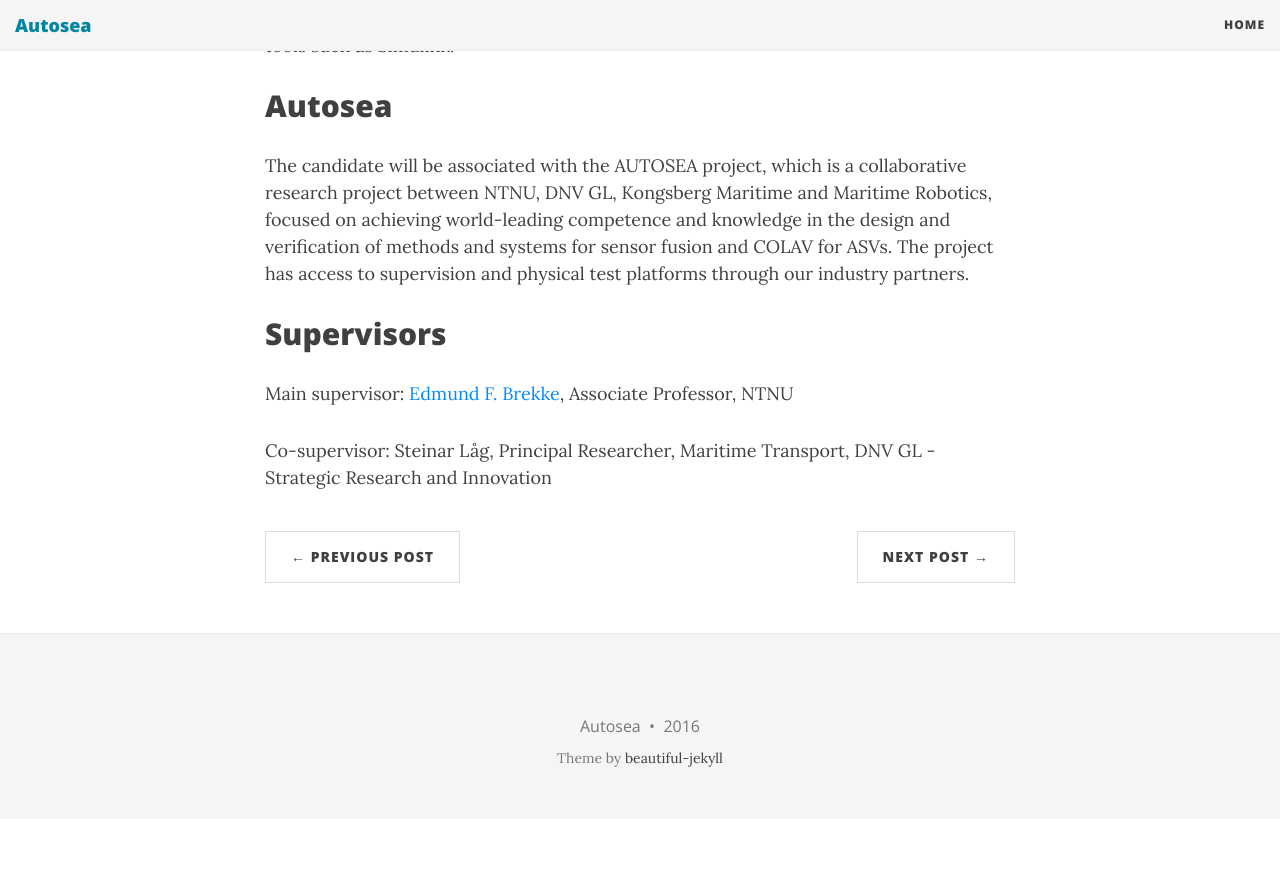
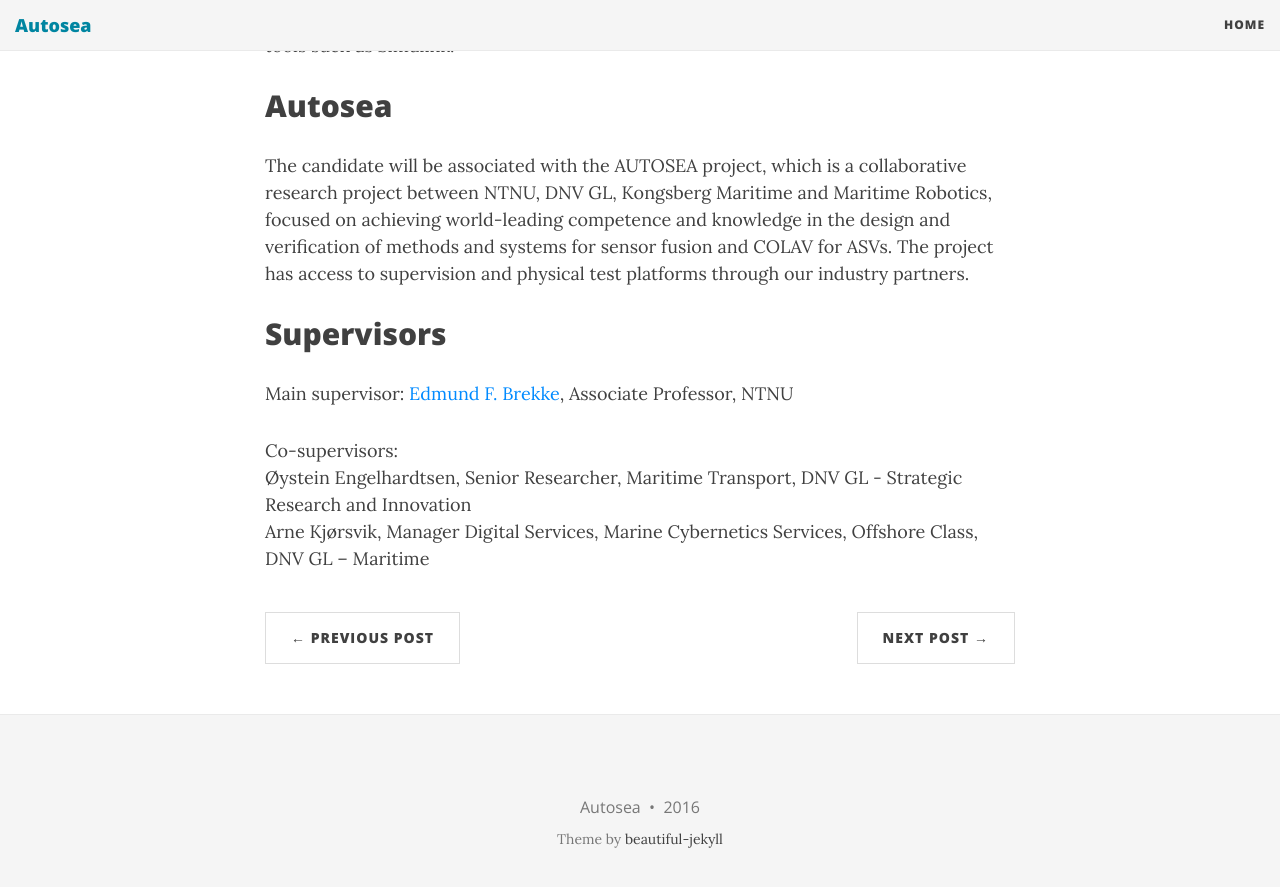
Before and after one commit to autosit/autosit.github.io, a Jekyll site: the page built from _posts/2016-04-15-HIL_testing_for_colav.md, in a window 1280 px wide and 900 px high, scrolled down 3086 px. Shown: the top 887 px of the window. Built offline with Jekyll 4.4.1, drawn with Linux system fonts in a browser that asks for light colours; nearby versions of some CDN libraries; before the commit the page ends 3905 px from its top, so only the background shows below that.

Commit message:
Changed cosupervisors for HIL-testing

```diff
--- a/_posts/2016-04-15-HIL_testing_for_colav.md
+++ b/_posts/2016-04-15-HIL_testing_for_colav.md
@@ -42,4 +42,5 @@
 ## Supervisors
 Main supervisor: [Edmund F. Brekke](http://www.ntnu.no/ansatte/edmundfo), Associate Professor, NTNU
 
-Co-supervisor: Steinar Låg, Principal Researcher, Maritime Transport, DNV GL - Strategic Research and Innovation
+
+Co-supervisors:<br />Øystein Engelhardtsen, Senior Researcher, Maritime Transport, DNV GL - Strategic Research and Innovation<br />Arne Kjørsvik, Manager Digital Services, Marine Cybernetics Services, Offshore Class, DNV GL – Maritime
```
